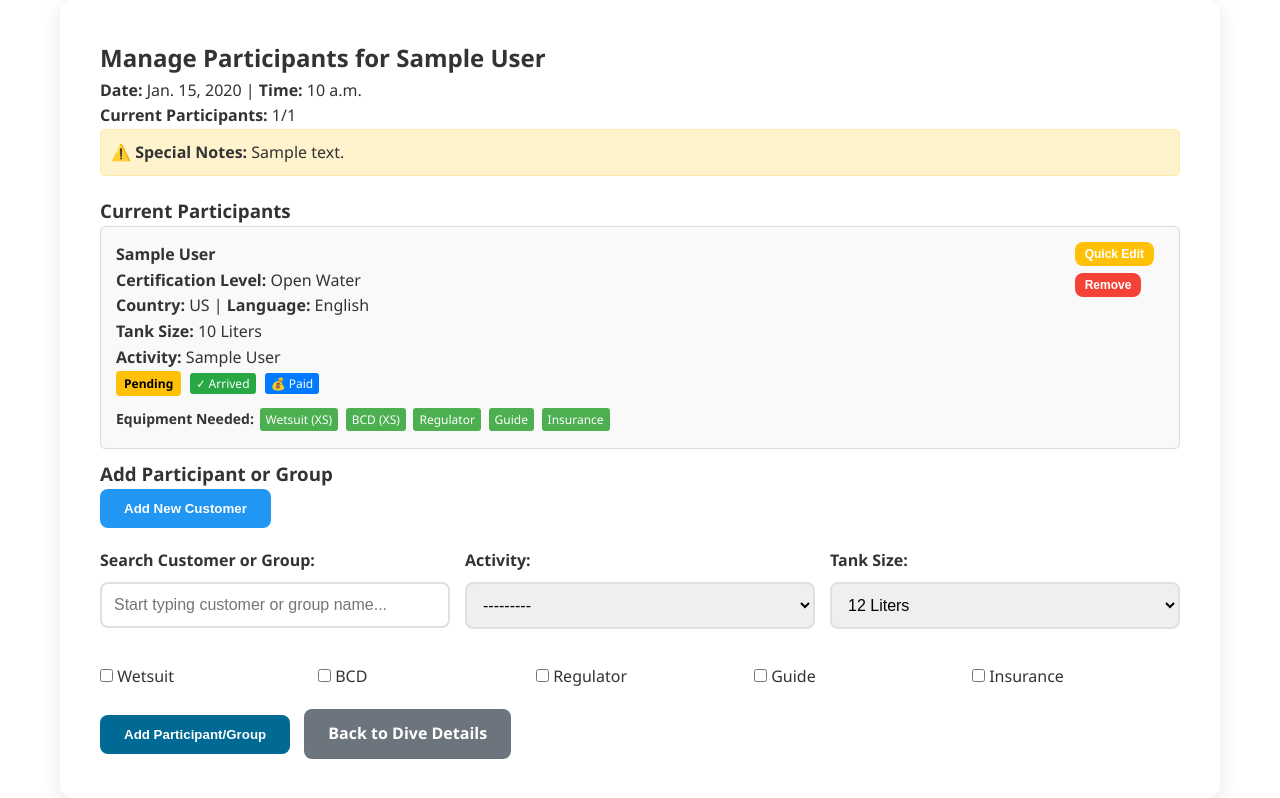
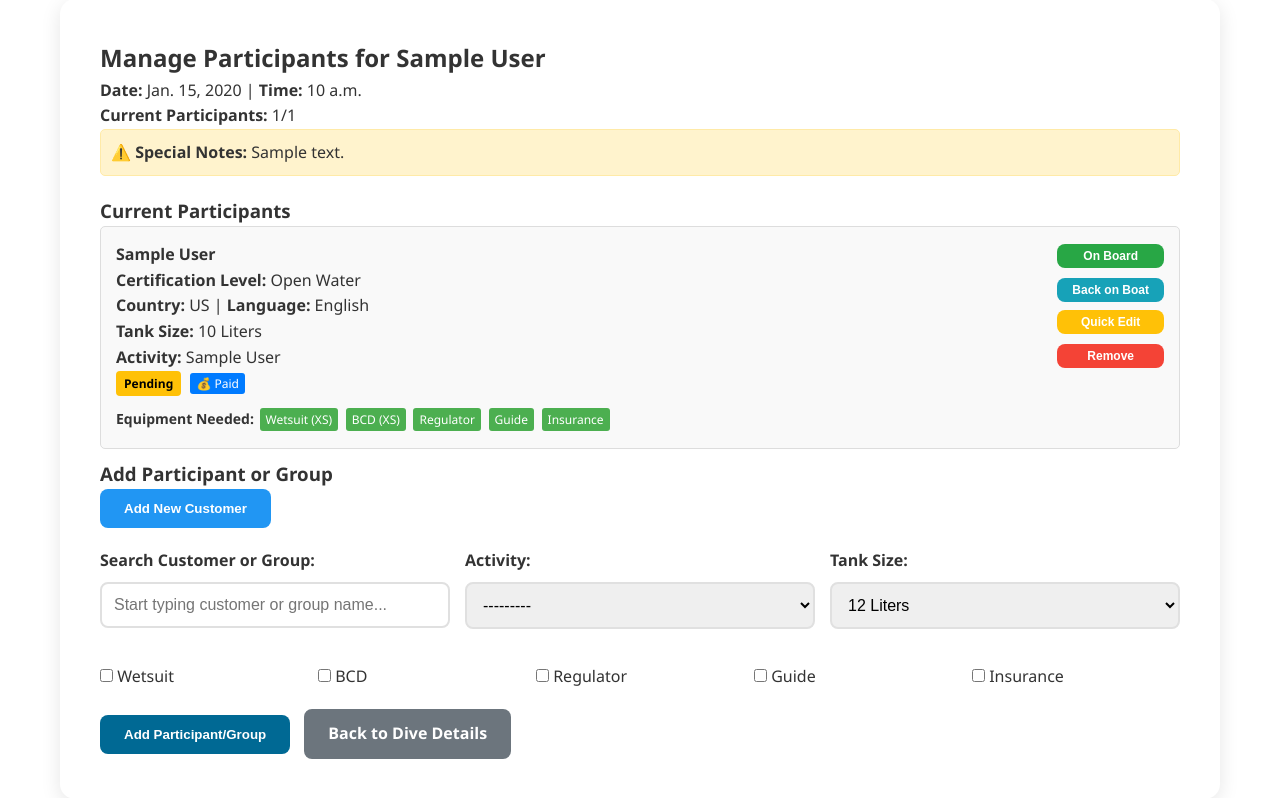
Before and after one commit to renekendeins/coraloffice, a Django app: page /users/dive/1/participants/ in a window 1280 px wide. Shown: the part 124-922 px from the top of the page. Run offline with Django 5.2, Linux system fonts and the light colour scheme; a user stored in the database is signed in; tables that the repository leaves empty hold one stand-in row (values such as "Sample post").

Commit message:
Assistant checkpoint: Add On Board/Back on Boat buttons, update status choices
Assistant generated file changes:
- users/models.py: Add ON_BOARD and BACK_ON_BOAT status choices
- users/views.py: Add handlers for on_board and back_on_boat actions, Remove has_arrived from quick update participant
- users/templates/users/manage_dive_participants.html: Add On Board and Back on Boat buttons, remove has_arrived, Remove has_arrived checkbox from quick edit form, Replace Quick Edit button with On Board and Back on Boat buttons, Add CSS styles for new status badges

---

User prompt:

In the manage participants page create two buttons. One called "On Board" that will set the activity status "on board" and another with "Back on Boat" that will set the activity to "back on boat". That will replace the field "has arrived".

Replit-Commit-Author: Assistant
Replit-Commit-Session-Id: 9f3f80b0-98d5-4231-af8f-cd0633a98953

```diff
--- a/users/models.py
+++ b/users/models.py
@@ -233,6 +233,8 @@ class CustomerDiveActivity(models.Model):
 
     STATUS_CHOICES = [
         ('PENDING', 'Pending'),
+        ('ON_BOARD', 'On Board'),
+        ('BACK_ON_BOAT', 'Back on Boat'),
         ('DEPARTED', 'Departed'),
         ('FINISHED', 'Finished'),
     ]
--- a/users/templates/users/manage_dive_participants.html
+++ b/users/templates/users/manage_dive_participants.html
@@ -89,8 +89,10 @@
 }
 
 .status-pending { background-color: #ffc107; color: #000; }
-.status-departed { background-color: #17a2b8; color: #fff; }
-.status-finished { background-color: #28a745; color: #fff; }
+.status-on-board { background-color: #28a745; color: #fff; }
+.status-back-on-boat { background-color: #17a2b8; color: #fff; }
+.status-departed { background-color: #6c757d; color: #fff; }
+.status-finished { background-color: #007bff; color: #fff; }
 
 .search-suggestions {
     border: 1px solid #ddd;
@@ -163,7 +165,6 @@
                     <p><strong>Activity:</strong> {{ participant.activity.name }}</p>
                     <div style="margin-bottom: 10px;">
                         <span class="status-badge status-{{ participant.status|lower }}">{{ participant.get_status_display }}</span>
-                        {% if participant.has_arrived %}<span style="background-color: #28a745; color: white; padding: 2px 6px; border-radius: 3px; font-size: 12px; margin-left: 5px;">✓ Arrived</span>{% endif %}
                         {% if participant.is_paid %}<span style="background-color: #007bff; color: white; padding: 2px 6px; border-radius: 3px; font-size: 12px; margin-left: 5px;">💰 Paid</span>{% endif %}
                     </div>
                     <div class="equipment-list">
@@ -207,7 +208,6 @@
                             <div style="display: flex; flex-direction: column; gap: 5px;">
                                 <label><input type="checkbox" name="needs_guide" {% if participant.needs_guide %}checked{% endif %}> Guide</label>
                                 <label><input type="checkbox" name="needs_insurance" {% if participant.needs_insurance %}checked{% endif %}> Insurance</label>
-                                <label><input type="checkbox" name="has_arrived" {% if participant.has_arrived %}checked{% endif %}> Has Arrived</label>
                                 <label><input type="checkbox" name="is_paid" {% if participant.is_paid %}checked{% endif %}> Is Paid</label>
                             </div>
                             <div style="grid-column: span 2;">
@@ -218,11 +218,21 @@
                     </div>
                 </div>
                 <div style="display: flex; flex-direction: column; gap: 5px; margin-left: 15px;">
-                    <button onclick="showQuickEdit({{ participant.id }})" class="btn" style="background-color: #ffc107; padding: 5px 10px; font-size: 12px;">Quick Edit</button>
-                    <form method="post">
+                    <form method="post" style="margin: 0;">
+                        {% csrf_token %}
+                        <input type="hidden" name="participant_id" value="{{ participant.id }}">
+                        <button type="submit" name="on_board" class="btn" style="background-color: #28a745; padding: 5px 10px; font-size: 12px; margin-bottom: 3px; width: 100%;">On Board</button>
+                    </form>
+                    <form method="post" style="margin: 0;">
+                        {% csrf_token %}
+                        <input type="hidden" name="participant_id" value="{{ participant.id }}">
+                        <button type="submit" name="back_on_boat" class="btn" style="background-color: #17a2b8; padding: 5px 10px; font-size: 12px; margin-bottom: 3px; width: 100%;">Back on Boat</button>
+                    </form>
+                    <button onclick="showQuickEdit({{ participant.id }})" class="btn" style="background-color: #ffc107; padding: 5px 10px; font-size: 12px; margin-bottom: 3px; width: 100%;">Quick Edit</button>
+                    <form method="post" style="margin: 0;">
                         {% csrf_token %}
                         <input type="hidden" name="customer" value="{{ participant.id }}">
-                        <button type="submit" name="remove_participant" class="btn" style="background-color: #f44336; padding: 5px 10px; font-size: 12px;">Remove</button>
+                        <button type="submit" name="remove_participant" class="btn" style="background-color: #f44336; padding: 5px 10px; font-size: 12px; width: 100%;">Remove</button>
                     </form>
                 </div>
             </div>
--- a/users/views.py
+++ b/users/views.py
@@ -389,6 +389,26 @@ def manage_dive_participants(request, dive_id):
                 messages.success(request, 'Participant removed from the dive!')
                 return redirect('users:manage_dive_participants', dive_id=dive.id)
 
+        # Handle on board action
+        elif 'on_board' in request.POST:
+            participant_id = request.POST.get('participant_id')
+            if participant_id:
+                participant = get_object_or_404(CustomerDiveActivity, id=int(participant_id))
+                participant.status = 'ON_BOARD'
+                participant.save()
+                messages.success(request, f'{participant.customer} is now on board!')
+                return redirect('users:manage_dive_participants', dive_id=dive.id)
+
+        # Handle back on boat action
+        elif 'back_on_boat' in request.POST:
+            participant_id = request.POST.get('participant_id')
+            if participant_id:
+                participant = get_object_or_404(CustomerDiveActivity, id=int(participant_id))
+                participant.status = 'BACK_ON_BOAT'
+                participant.save()
+                messages.success(request, f'{participant.customer} is back on boat!')
+                return redirect('users:manage_dive_participants', dive_id=dive.id)
+
         # Handle quick update participant
         elif 'quick_update_participant' in request.POST:
             participant_id = request.POST.get('participant_id')
@@ -401,7 +421,6 @@ def manage_dive_participants(request, dive_id):
                 participant.needs_regulator = 'needs_regulator' in request.POST
                 participant.needs_guide = 'needs_guide' in request.POST
                 participant.needs_insurance = 'needs_insurance' in request.POST
-                participant.has_arrived = 'has_arrived' in request.POST
                 participant.is_paid = 'is_paid' in request.POST
                 participant.save()
                 messages.success(request, 'Participant updated successfully!')
```
